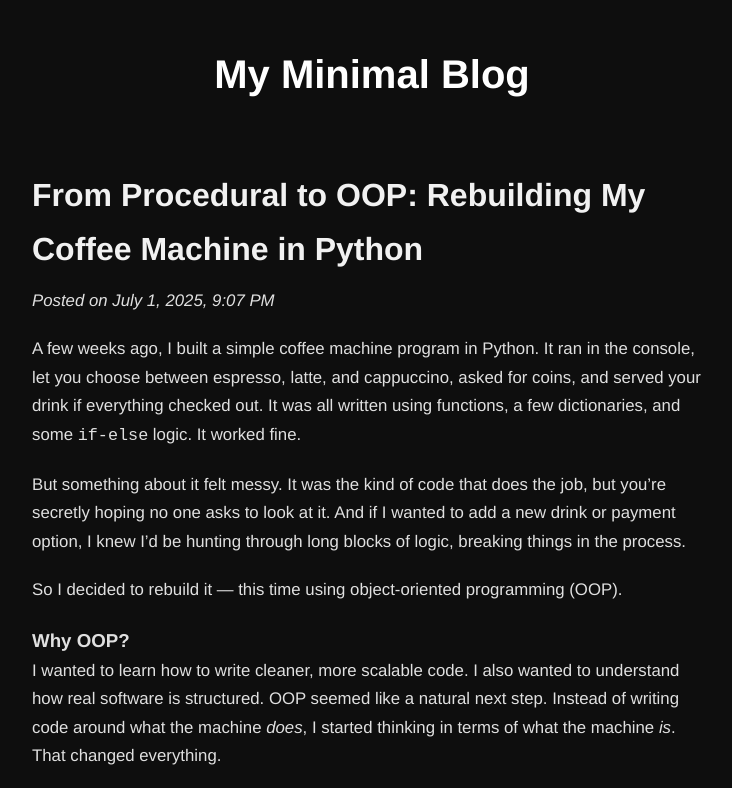
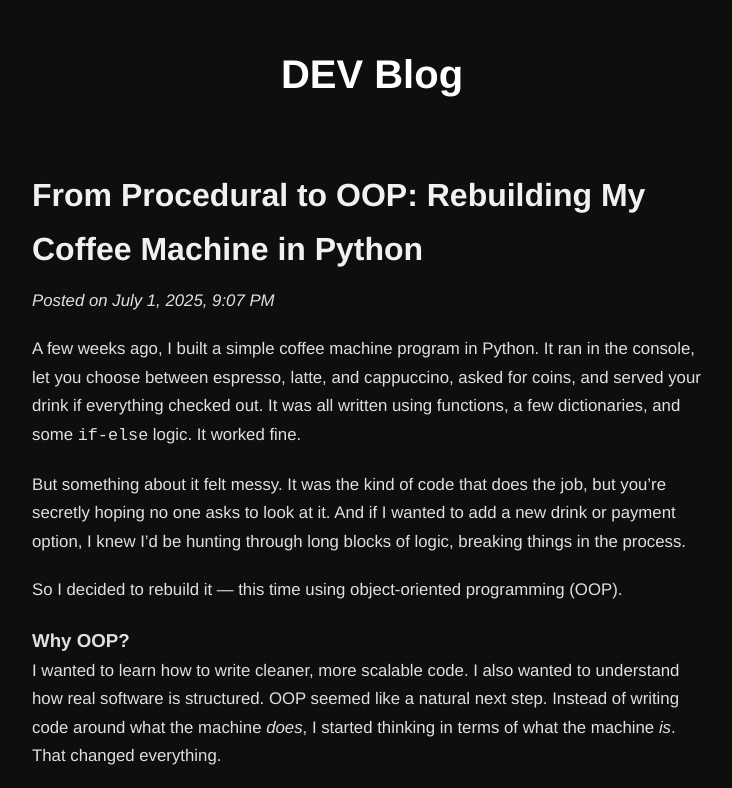
Before and after one commit to fsydurden/blog, a plain HTML site: page blog2.html in a window 1280 px wide. Shown: the top 788 px of the page, without its empty margins (268-1000 px from the left). Drawn offline with Linux system fonts and the light colour scheme.

Commit message:
name changes

```diff
--- a/blog2.html
+++ b/blog2.html
@@ -8,7 +8,7 @@
 </head>
 <body>
   <header>
-    <h1><a href="index.html">My Minimal Blog</a></h1>
+    <h1><a href="index.html">DEV Blog</a></h1>
   </header>
 
   <main class="blog-post">
```
Also changed, not shown: index.html (+1 -1 lines).
